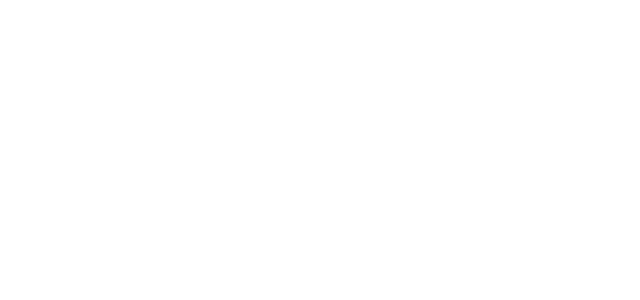
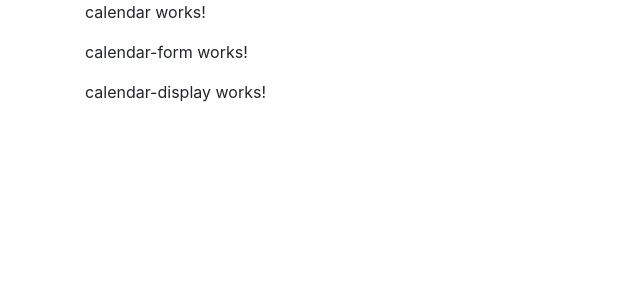
Before and after one commit to chris-witt/ui-coding-challenge, an Angular app: page / in a window 1280 px wide. Shown: the top 300 px of the page, without its empty margins (0-640 px from the left). Built offline with nearby package versions, Linux system fonts and the light colour scheme.

Commit message:
nested the components to make sure they are working, looks good

```diff
--- a/src/app/app.component.html
+++ b/src/app/app.component.html
@@ -1,3 +1,3 @@
 <div class="container">
-
+	<app-calendar></app-calendar>
 </div>
--- a/src/app/calendar/calendar.component.html
+++ b/src/app/calendar/calendar.component.html
@@ -1,3 +1,5 @@
 <p>
   calendar works!
 </p>
+<app-calendar-form></app-calendar-form>
+<app-calendar-display></app-calendar-display>
```
